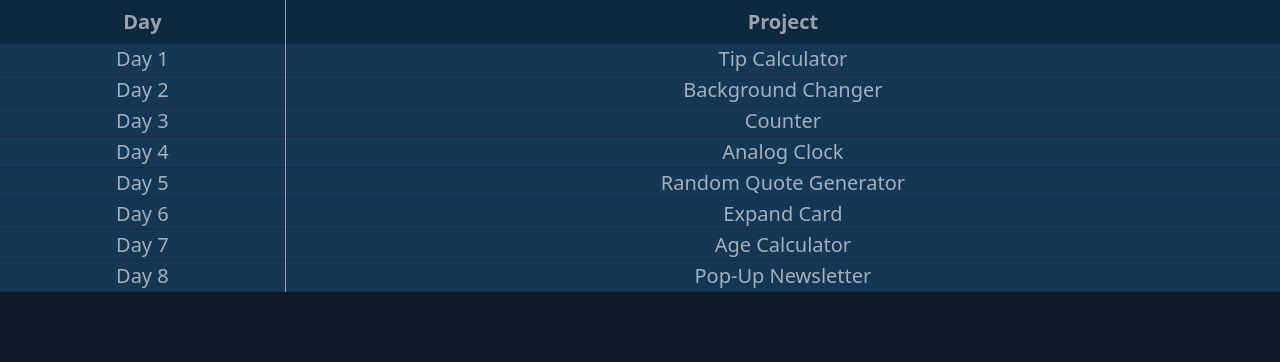
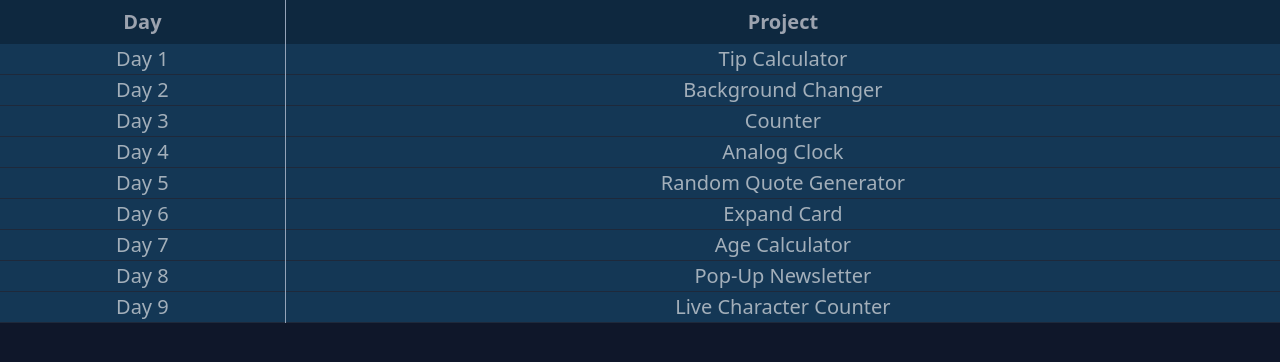
Before and after one commit to Mahi-Teja/100-days-of-javascript, a website: page index.html in a window 1280 px wide. Drawn offline with Linux system fonts and the light colour scheme.

Commit message:
Updated index.html for day09

```diff
--- a/index.html
+++ b/index.html
@@ -102,6 +102,16 @@
                 </td>
                 <!-- ---Row Item End--- -->
             </tr>
+<!--#9-->   <tr class="text-center  text-[#a3afba] bg-[#1f4d7569] border-b border-slate-800 " >
+                <!-- ---Row Item Start--- -->
+                <td class="border-r  border-slate-400">
+                  <a target="_blank" href="09/char-counter.html">Day 9</a>
+                </td>
+                <td class=" ">
+                  <a target="_blank" href="09/char-counter.html">Live Character Counter</a>
+                </td>
+                <!-- ---Row Item End--- -->
+            </tr>
 
         </tbody>
     </table>
```
